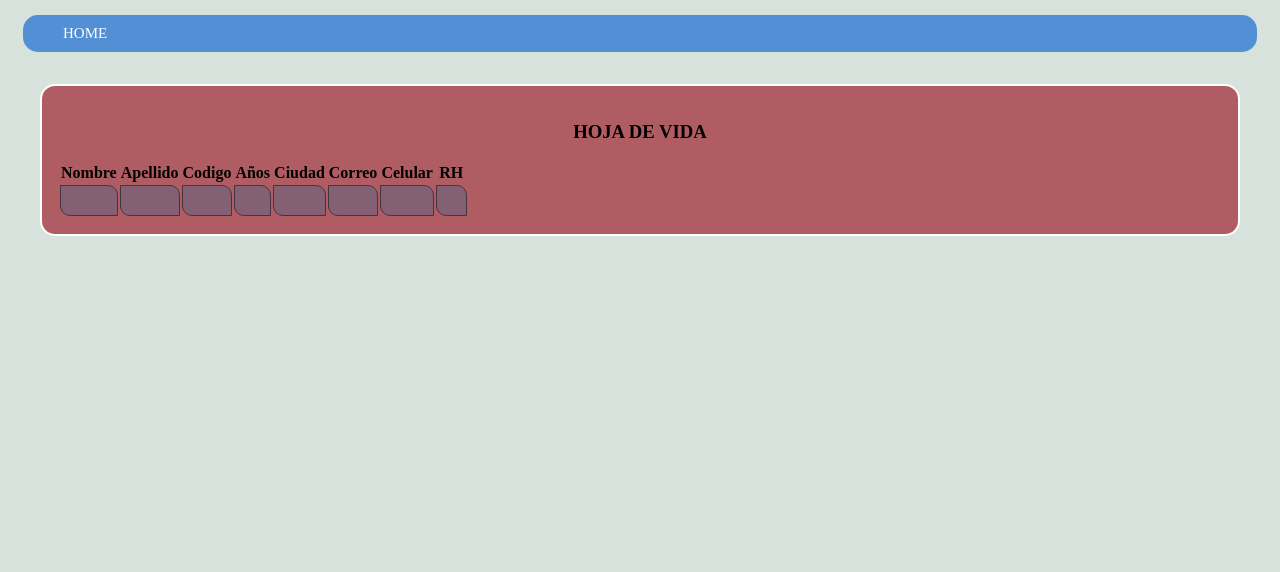
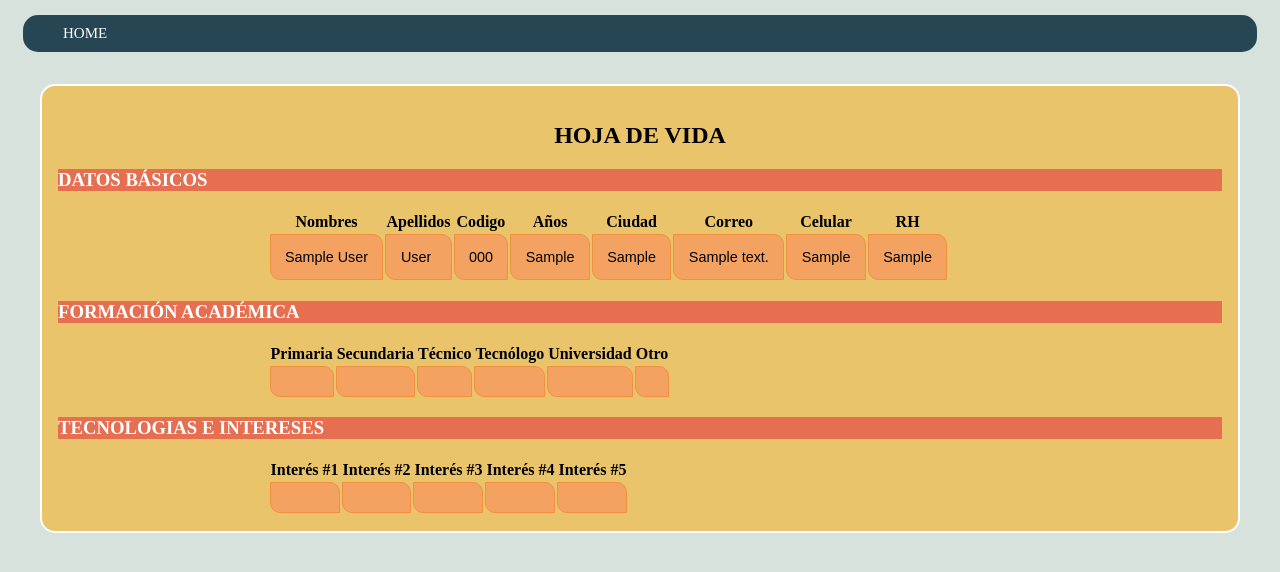
Before and after one commit to C0C045/PROGRAMACION-AVANZADA, a Flask app: page /curriculum in a window 1280 px wide. Shown: the top 572 px of the page. Run offline with Flask 2, Linux system fonts and the light colour scheme; tables that the repository leaves empty hold one stand-in row (Sample ...); lists and menus that the app fills with data are empty.

Commit message:
HAGALE DIEGO

```diff
--- a/Ejercicio DB/principal.py
+++ b/Ejercicio DB/principal.py
@@ -71,8 +71,8 @@
 
 @app.route('/curriculum')
 def curriculum():
-    id = request.form.get("id")
-    return render_template('curriculum.html', student = students.query.filter_by(id=id).first())
+    id = request.form.get("student_id")
+    return render_template('curriculum.html', student = students.query.filter_by(id=1).first())
 
 @app.route('/new', methods = ['GET', 'POST'])
 def new():
--- /dev/null
+++ b/Ejercicio DB/static/css/curriculum.css
@@ -0,0 +1,87 @@
+body {
+	background-color:#d8e2dc;
+}
+nav {
+	font-size: 15px;
+	background-color:#264653;
+	text-align: left;
+	border-color:#ffffff;
+	border-radius:15px;
+	margin:1em;
+	padding:10px 20px;
+}
+
+nav a{
+	text-decoration:none;
+	color:#fff;
+	padding:10px 20px;
+}
+
+nav a:hover{
+	text-decoration:none;
+	color:#fff;
+	background:#2a9d8f;
+}
+
+aside {
+	float: right;
+	clear: none;
+}
+section {
+	background-color:#e9c46a;
+	border:2px solid;
+	border-color:#ffffff;
+	border-radius:15px;
+	margin:2em;
+	padding:1em;
+}
+header {
+	padding:0.5em;
+	color:#ffffff;
+	background-color:#229955;
+	clear:left;
+}
+footer {
+	padding:0.1em;
+	color:#ffffff;
+	background-color:#229955;
+	clear:left;
+}
+
+.code {
+	color:#335555;
+	background-color:#ccccff;
+	border:2px solid;
+	border-radius:15px;
+	margin:2em;
+	padding:1em;
+	font-family:Arial;
+	font-size:0.9em;
+	font-style:italic;
+}
+
+label {
+	text-align: right;
+}
+
+.data {
+	margin-left:18%;
+}
+
+div {
+  background:#E76F51;
+  color:#fff;
+}
+
+td {
+	margin-left:50%;
+	border-style: solid;
+	border:1px solid #F29040;
+	border-top-right-radius: 10px;
+	border-bottom-left-radius: 10px;
+	margin:2em;
+	padding:1em;
+	font-family:Arial;
+	font-size:0.9em;
+	background:#f4a261;
+}
--- a/Ejercicio DB/static/css/default.css
+++ b/Ejercicio DB/static/css/default.css
@@ -3,7 +3,7 @@
 }
 nav {
 	font-size: 15px;
-	background-color:#528FD5;
+	background-color:#264653;
 	text-align: left;
 	border-color:#ffffff;
 	border-radius:15px;
@@ -28,7 +28,7 @@
 	clear: none;
 }
 section {
-	background-color:#AF5D63;
+	background-color:#e9c46a;
 	border:2px solid;
 	border-color:#ffffff;
 	border-radius:15px;
@@ -67,14 +67,14 @@
 td {
 	margin-left:50%;
 	border-style: solid;
-	border:1px solid #47333F;
+	border:1px solid #F29040;
 	border-top-right-radius: 10px;
 	border-bottom-left-radius: 10px;
 	margin:2em;
 	padding:1em;
 	font-family:Arial;
 	font-size:0.9em;
-	background:#846075;
+	background:#f4a261;
 }
 
 .validate {
--- a/Ejercicio DB/templates/academic.html
+++ b/Ejercicio DB/templates/academic.html
@@ -28,7 +28,7 @@
          <label for = "tecn1">Técnico</label>
          <input type = "text" name = "tecn1" placeholder = "TITULO" /><br>
 
-         <label for = "tecn2">Tecnologo</label>
+         <label for = "tecn2">Tecnólogo</label>
          <input type = "text" name = "tecn2" placeholder = "TITULO" /><br>
 
          <label for = "collegue">Universidad</label>
--- a/Ejercicio DB/templates/curriculum.html
+++ b/Ejercicio DB/templates/curriculum.html
@@ -2,7 +2,7 @@
 <html lang = "en">
    <head>
      <title>Hojas de Vida</title>
-     <link rel="stylesheet" type="text/css" href="{{ url_for('static', filename='css/default.css') }}">
+     <link rel="stylesheet" type="text/css" href="{{ url_for('static', filename='css/curriculum.css') }}">
    </head>
    <body>
       <nav>
@@ -15,14 +15,17 @@
         {%- endfor %}
       </aside>
       <section>
-        <h3><center>HOJA DE VIDA</center></h3>
-        <h3><center>{{ student.name }}</center></h3>
+        <h2><center>HOJA DE VIDA</center></h2>
 
-        <table>
+        <div>
+          <h3>DATOS BÁSICOS</h3>
+        </div>
+
+        <table class="data">
            <thead>
               <tr>
-                 <th>Nombre</th>
-                 <th>Apellido</th>
+                 <th>Nombres</th>
+                 <th>Apellidos</th>
                  <th>Codigo</th>
                  <th>Años</th>
                  <th>Ciudad</th>
@@ -32,7 +35,7 @@
               </tr>
            </thead>
 
-           <tbody>
+           <tbody class="data">
                  <tr>
                     <td>{{ student.name }}</td>
                     <td>{{ student.lastName }}</td>
@@ -45,6 +48,60 @@
                  </tr>
            </tbody>
         </table>
+
+        <div>
+          <h3>FORMACIÓN ACADÉMICA</h3>
+        </div>
+
+        <table class="data">
+           <thead>
+              <tr>
+                 <th>Primaria</th>
+                 <th>Secundaria</th>
+                 <th>Técnico</th>
+                 <th>Tecnólogo</th>
+                 <th>Universidad</th>
+                 <th>Otro</th>
+              </tr>
+           </thead>
+
+           <tbody class="data">
+                 <tr>
+                    <td>{{ student.primary }}</td>
+                    <td>{{ student.secundary }}</td>
+                    <td>{{ student.tecn1 }}</td>
+                    <td>{{ student.tecn2 }}</td>
+                    <td>{{ student.collegue }}</td>
+                    <td>{{ student.other }}</td>
+                 </tr>
+           </tbody>
+        </table>
+
+        <div>
+          <h3>TECNOLOGIAS E INTERESES</h3>
+        </div>
+
+        <table class="data">
+           <thead>
+              <tr>
+                 <th>Interés #1</th>
+                 <th>Interés #2</th>
+                 <th>Interés #3</th>
+                 <th>Interés #4</th>
+                 <th>Interés #5</th>
+              </tr>
+           </thead>
+
+           <tbody class="data">
+                 <tr>
+                    <td>{{ student.in1 }}</td>
+                    <td>{{ student.in2 }}</td>
+                    <td>{{ student.in3 }}</td>
+                    <td>{{ student.in4 }}</td>
+                    <td>{{ student.in5 }}</td>
+                 </tr>
+           </tbody>
+        </table>
     </section>
    </body>
 </html>
--- a/Ejercicio DB/templates/new.html
+++ b/Ejercicio DB/templates/new.html
@@ -20,10 +20,10 @@
 
       <form action = "{{ request.path }}" method = "post">
 
-         <label for = "name">Nombre</label>
+         <label for = "name">Nombres</label>
          <input type = "text" name = "name" placeholder = "Nombre" /><br>
 
-         <label for = "lastName">Apellido</label>
+         <label for = "lastName">Apellidos</label>
          <input type = "text" name = "lastName" placeholder = "Apellido" /><br>
 
          <label for = "code">Código</label>
--- a/Ejercicio DB/templates/show_all.html
+++ b/Ejercicio DB/templates/show_all.html
@@ -21,8 +21,8 @@
         <table>
            <thead>
               <tr>
-                 <th>Nombre</th>
-                 <th>Apellido</th>
+                 <th>Nombres</th>
+                 <th>Apellidos</th>
                  <th>Codigo</th>
                  <th>Años</th>
                  <th>Ciudad</th>
--- a/Ejercicio DB/templates/update.html
+++ b/Ejercicio DB/templates/update.html
@@ -10,7 +10,7 @@
         <a href = "{{ url_for('new') }}">Añadir Estudiante</a>
      </nav>
      <section>
-       <h3>Hoja de vida</h3>
+       <h3>ACTUALIZAR DATOS BÁSICOS</h3>
       <form action = "/update_record" method = "post">
 
         <input type = "hidden" name = "oldname" value = "{{ oldname }}" /><br>
```
Also changed, not shown: other parts of Ejercicio DB/static/css/default.css (+1 -1 lines).
